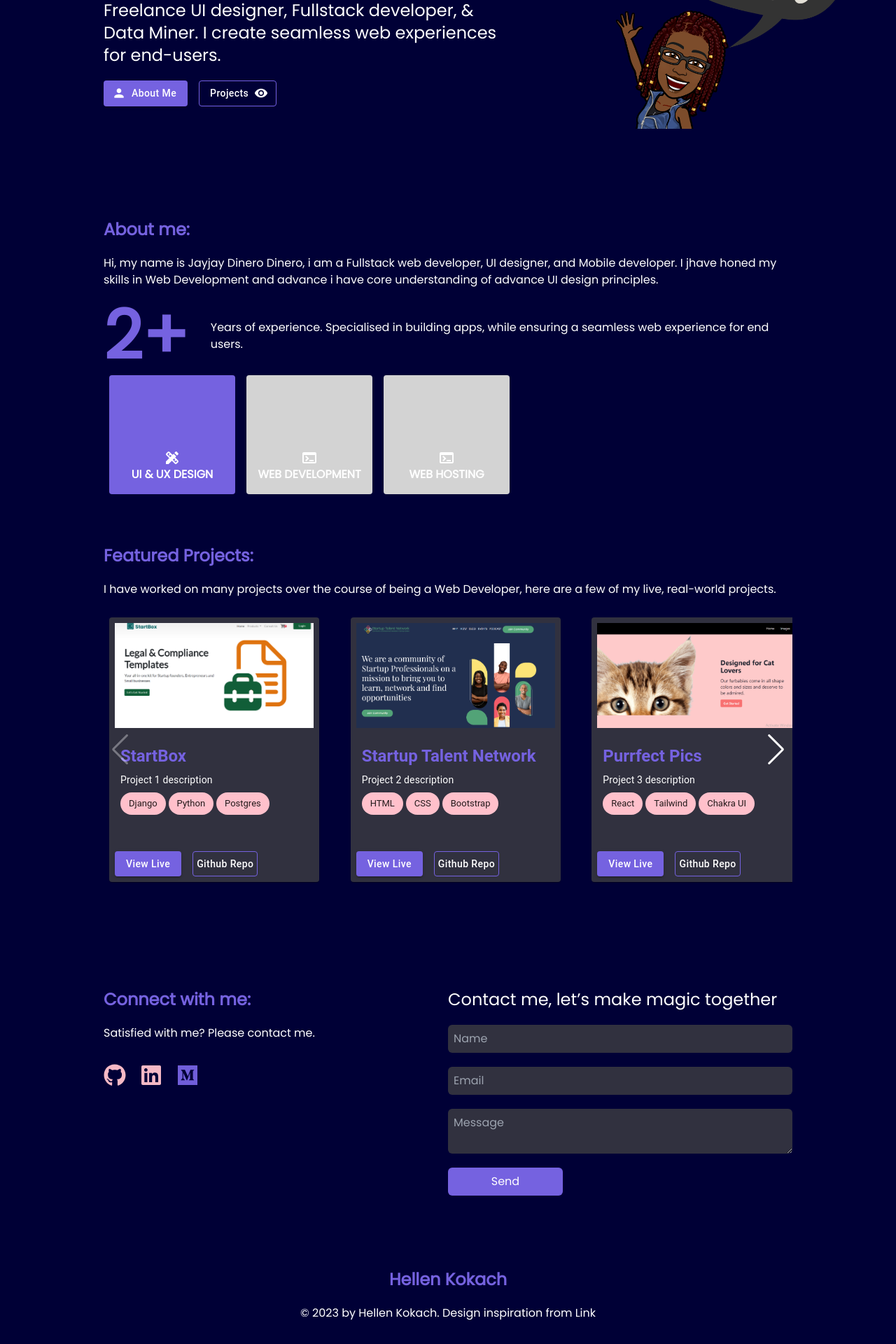
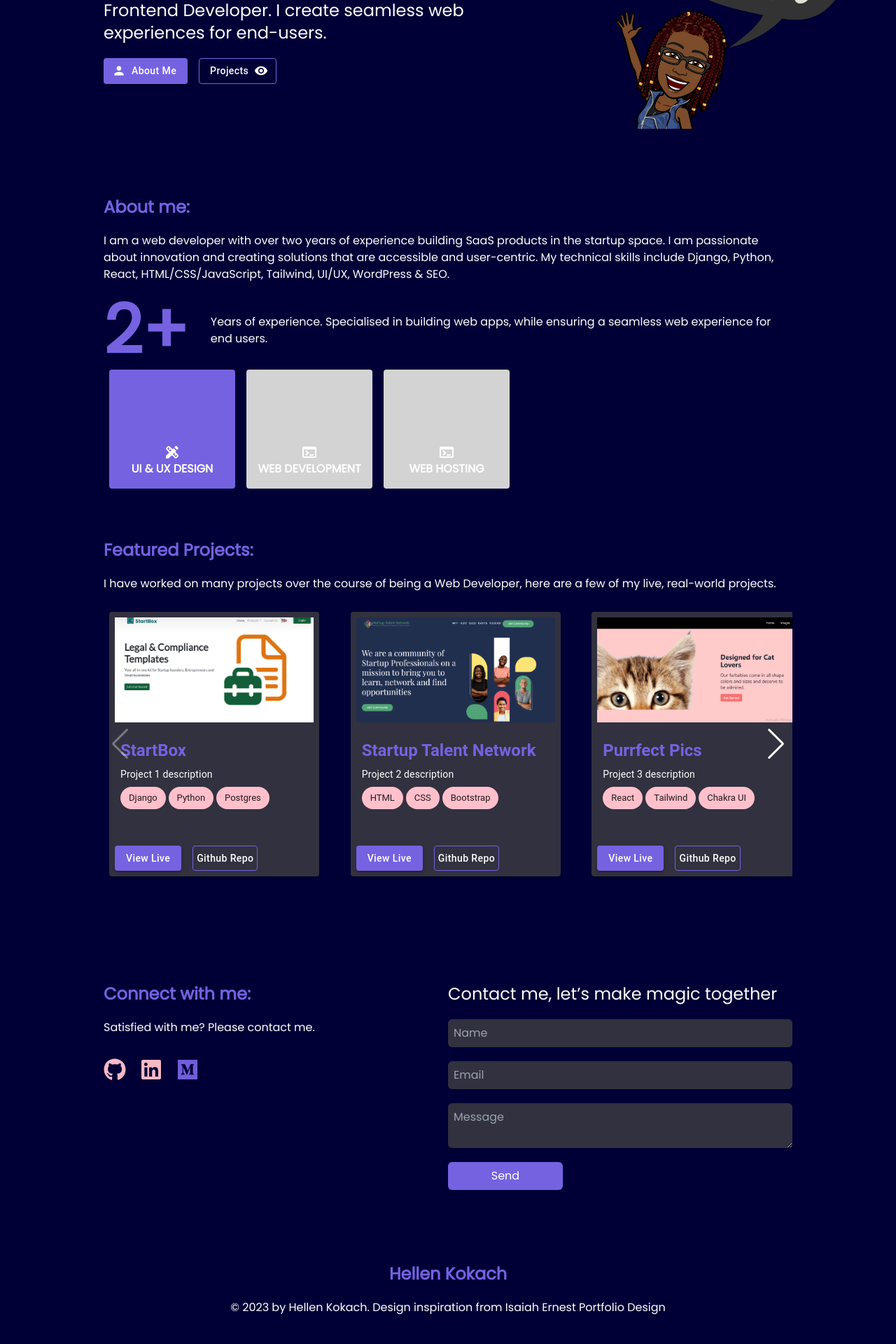
Before and after one commit to hellen17/portfolio-website, a React (Create React App) app: page / in a window 1280 px wide. Shown: the part 229-2149 px from the top of the page at 70% size. Built offline with nearby package versions, Linux system fonts and the light colour scheme.

Commit message:
edit content

```diff
--- a/src/components/About.js
+++ b/src/components/About.js
@@ -20,11 +20,11 @@ export default function About() {
     return(
         <div className="lg:px-32 p-8" id='about'>
             <h2 className="text-2xl font-bold mb-5" style={{color:'var(--primary-color)'}}>About me:</h2>
-            <p>Hi, my name is Jayjay Dinero Dinero, i am a Fullstack web developer, UI designer, and Mobile developer. I jhave honed my skills in Web Development and advance i have core understanding of advance UI design principles.
+            <p>I am a web developer with over two years of experience building SaaS products in the startup space. I am passionate about innovation and creating solutions that are accessible and user-centric. My technical skills include Django, Python, React, HTML/CSS/JavaScript, Tailwind, UI/UX, WordPress & SEO.
             </p>
             <div className="flex lg:flex-row flex-col lg:items-center mt-5">
                 <p className="text-8xl font-bold" style={{color:'var(--primary-color)'}}>2+</p>
-                <p className="lg:ml-8">Years of experience. Specialised in building apps, while ensuring a seamless
+                <p className="lg:ml-8">Years of experience. Specialised in building web apps, while ensuring a seamless
                     web experience for end users.</p>
 
             </div>
--- a/src/components/Footer.js
+++ b/src/components/Footer.js
@@ -4,7 +4,9 @@ export default function Footer(){
     return(
         <footer className="text-center p-8 mt-10">
             <p className="text-2xl font-bold pb-5" style={{ color: 'var(--primary-color)' }}>Hellen Kokach</p>
-            <p>© {currentDate.getFullYear()} by Hellen Kokach. Design inspiration from <a href='#'>Link</a></p>
+            <p>© {currentDate.getFullYear()} by Hellen Kokach. Design inspiration from <a className="text-color-pink" href='https://www.figma.com/community/file/1084469493663635659'>
+            Isaiah Ernest Portfolio Design</a>
+            </p>
 
 
         </footer>
--- a/src/components/Heroshot.js
+++ b/src/components/Heroshot.js
@@ -21,7 +21,7 @@ export default function Heroshot(){
             <div className="lg:w-2/3 w-full">
                 <div className="text-left lg:p-32 p-8">
                     <h1 className="text-4xl font-bold pb-5">Hello, i’m <br></br> Jane Doe</h1>
-                    <p className="text-2xl">Freelance UI designer, Fullstack developer, & Data Miner. I create seamless web experiences for end-users.</p>
+                    <p className="text-2xl">Frontend Developer. I create seamless web experiences for end-users.</p>
                     <div className="flex mt-5">
                     <Button href='#about' variant="contained" style={{ textTransform: 'none', marginRight: '1rem', backgroundColor: 'var(--primary-color)' }} startIcon={<PersonIcon />} >About Me</Button>
                     <Button href='#project' variant="outlined" style={{ textTransform: 'none' }} endIcon={<RemoveRedEyeIcon style={{ color: 'white' }} />}  className={classes.outlinedButton} >Projects</Button>
--- a/src/projectData.js
+++ b/src/projectData.js
@@ -31,7 +31,7 @@ const projectData = [
         name: 'Jenga Python Course',
         description: 'Project 4 description',
         thumbnail: 'https://via.placeholder.com/150',
-        technologies: ['HTML', 'CSS', 'JavaScript'],
+        technologies: ['WordPress', 'Custom CSS'],
         github: '   ',
         live: '   '
 
```
